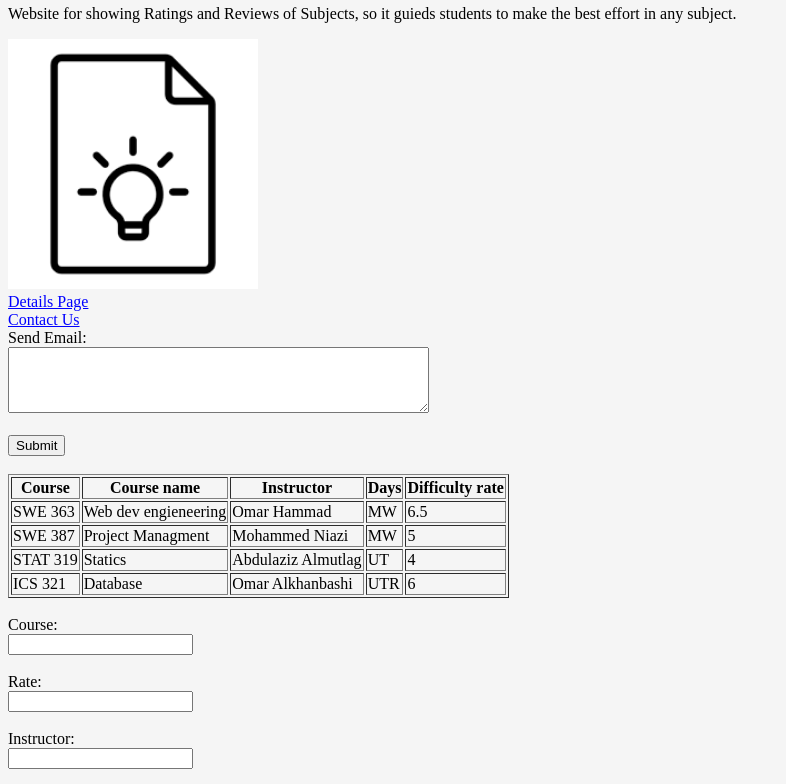
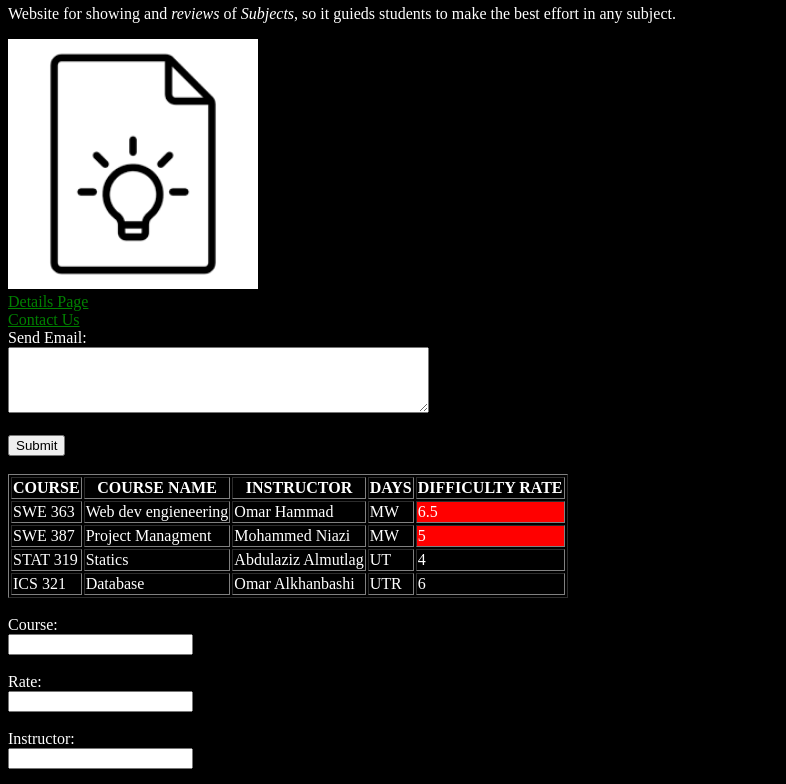
Before and after one commit to Sultan-ALkhelafi/swe-363-231, a plain HTML site: page PersonalBlog.html in a window 1280 px wide. Shown: the part 62-846 px from the top of the page, without its empty margins (0-786 px from the left). Drawn offline with Linux system fonts and the light colour scheme.

Commit message:
CSS EX 1

```diff
--- a/PersonalBlog.html
+++ b/PersonalBlog.html
@@ -8,6 +8,7 @@
     <meta name="author" content="Your Name">
 <title> Subjects </title>
 <link rel="stylesheet" href="style.css">
+<link rel="stylesheet" href="dark_theme.css">
 </head>
 
 <body>
@@ -16,7 +17,7 @@
 
     <section>
     <h1> Subjects </h1>
-    <p> Website for showing Ratings and Reviews of Subjects, so it guieds students to make the best effort in any subject. </p>
+    <p> Website for showing  and <em>reviews</em> of <em>Subjects</em>, so it guieds students to make the best effort in any subject. </p>
     </section>
 
 </header>
@@ -79,7 +80,7 @@
         <td> Web dev engieneering </td>
         <td> Omar Hammad </td>
         <td> MW </td>
-        <td> 6.5 </th>
+        <td class="top"> 6.5 </th>
     </tr>
 
     <tr>
@@ -87,7 +88,7 @@
         <td> Project Managment</td>
         <td> Mohammed Niazi</td>
         <td> MW </td>
-        <td> 5 </td>
+        <td class="top"> 5 </td>
     </tr>
 
     <tr>
--- /dev/null
+++ b/dark_theme.css
@@ -0,0 +1,4 @@
+body{
+    background-color: black;
+    color: white;
+}
--- a/style.css
+++ b/style.css
@@ -3,5 +3,19 @@ body{
 }
 
 a {
-    color: blue;
+    color: green;
 }
+
+thead {
+    text-transform: uppercase;
+
+
+}
+
+.top{
+    background-color: red;
+}
+
+.em{
+    background-color: blue;
+}
```
